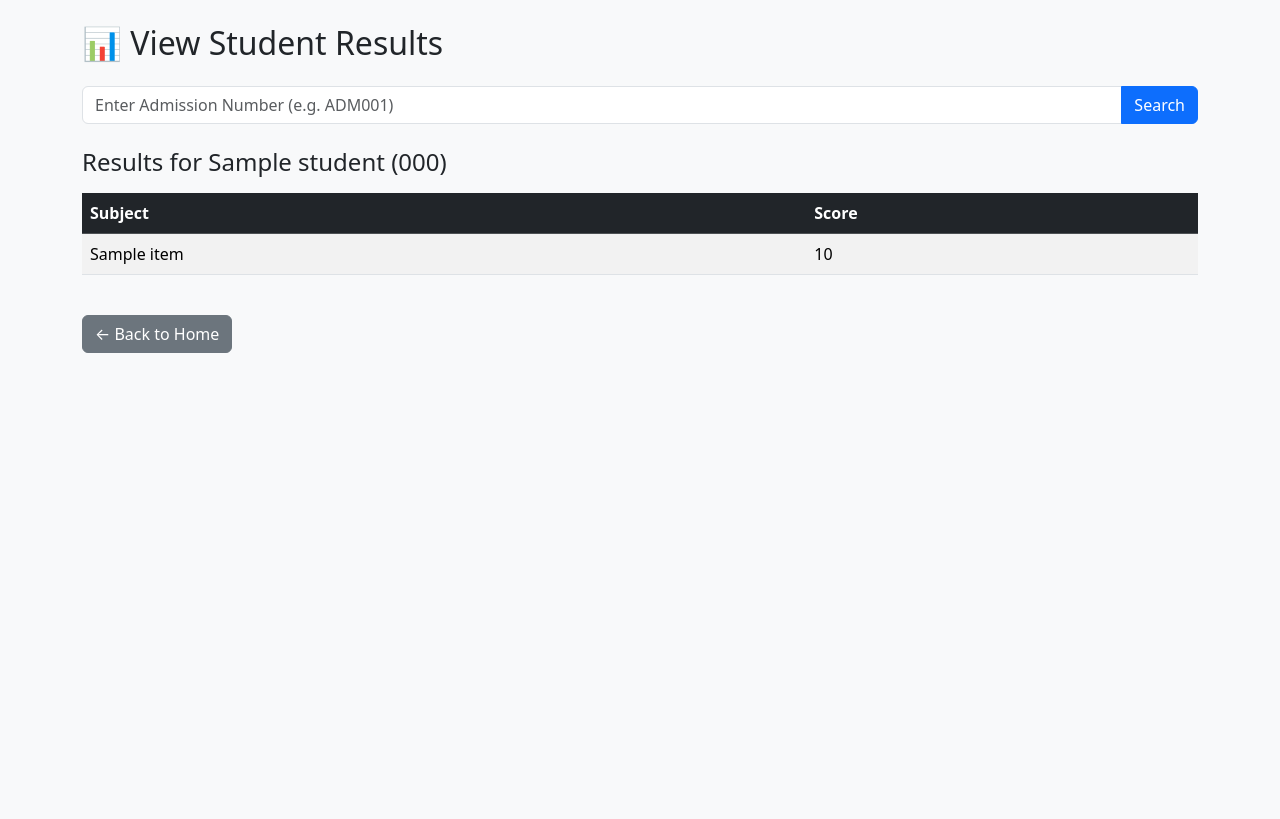
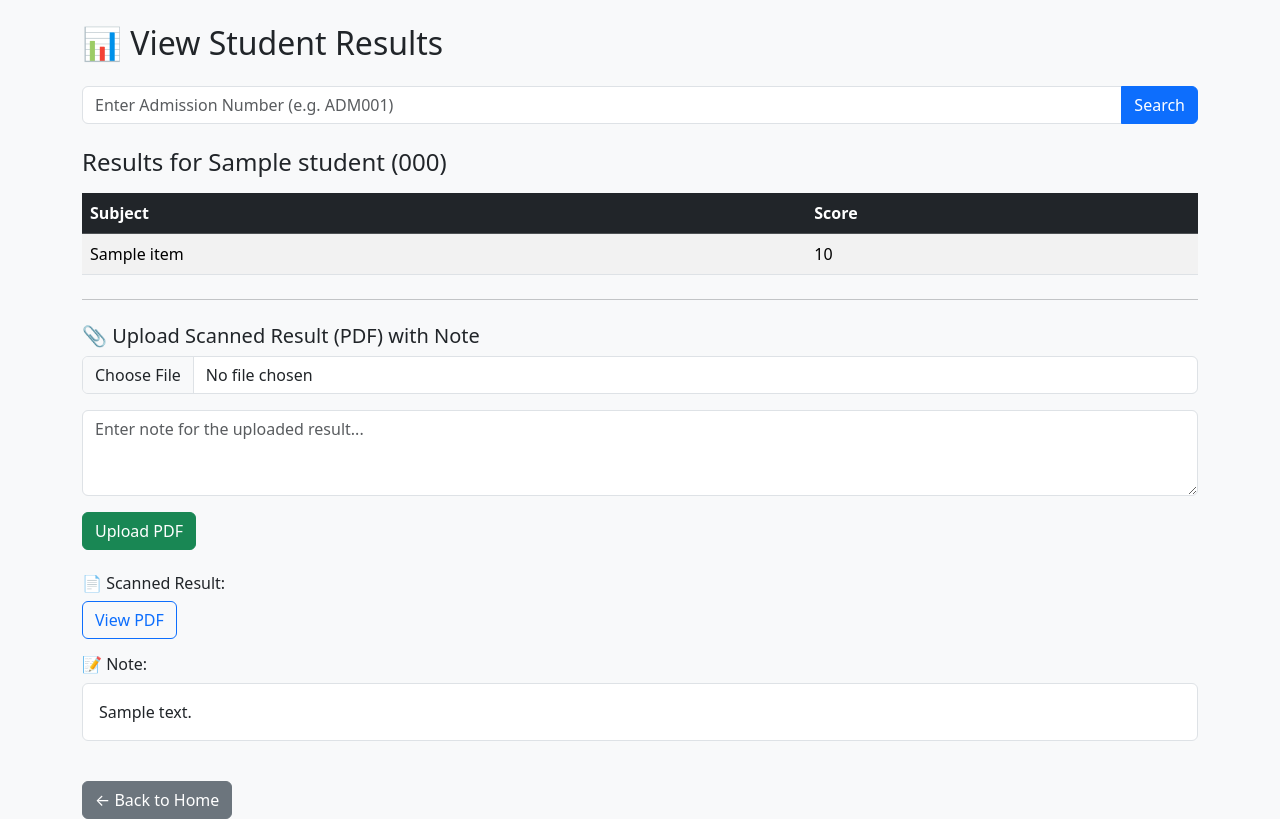
Before and after one commit to analyst-doe123-hue/demo, a Flask app: template templates/results.html in a window 1280 px wide. Before the commit the page ends 353 px from the top, so only its background shows below. Run offline with Flask 3, Linux system fonts and the light colour scheme; the template is opened without the code that fills it: most values are stand-ins (such as "Sample title", 1, 10 or a date in 2020).

Commit message:
appp.py cor

```diff
--- a/app.py
+++ b/app.py
@@ -5,12 +5,16 @@ from werkzeug.utils import secure_filename
 
 app = Flask(__name__)
 app.config['UPLOAD_FOLDER'] = 'static/images/gallery_uploads'
-app.config['MAX_CONTENT_LENGTH'] = 16 * 1024 * 1024  # 16MB max file size
+app.config['RESULTS_UPLOAD_FOLDER'] = 'static/results_uploads'
+app.config['ALLOWED_RESULT_EXTENSIONS'] = {'pdf'}
+app.config['MAX_CONTENT_LENGTH'] = 16 * 1024 * 1024  # 16MB max
 
-# Ensure upload folder exists
+# Ensure upload folders exist
 os.makedirs(app.config['UPLOAD_FOLDER'], exist_ok=True)
+os.makedirs(app.config['RESULTS_UPLOAD_FOLDER'], exist_ok=True)
 
 students_data = {}
+uploads = []
 
 def load_students():
     try:
@@ -35,7 +39,8 @@ def get_student_results(adm_no):
                     })
     return results
 
-uploads = []
+def allowed_result_file(filename):
+    return '.' in filename and filename.rsplit('.', 1)[1].lower() in app.config['ALLOWED_RESULT_EXTENSIONS']
 
 @app.route('/')
 def home():
@@ -65,12 +70,54 @@ def profile_redirect():
 def results():
     if request.method == 'POST':
         adm_no = request.form.get('adm_no', '').strip().upper()
-        student = students_data.get(adm_no)
-        if not student:
-            return render_template('results.html', error="Student not found!")
-        results = get_student_results(adm_no)
-        return render_template('results.html', student=student, results=results)
-    return render_template('results.html')
+    else:
+        adm_no = request.args.get('adm_no', '').strip().upper()
+
+    if not adm_no:
+        return render_template('results.html')
+
+    student = students_data.get(adm_no)
+    if not student:
+        return render_template('results.html', error="Student not found!")
+
+    results = get_student_results(adm_no)
+
+    # PDF and note
+    pdf_filename = f"{adm_no}_result.pdf"
+    note_filename = f"{adm_no}_note.txt"
+    pdf_path = os.path.join(app.config['RESULTS_UPLOAD_FOLDER'], pdf_filename)
+    note_path = os.path.join(app.config['RESULTS_UPLOAD_FOLDER'], note_filename)
+
+    result_pdf_url = url_for('static', filename=f"results_uploads/{pdf_filename}") if os.path.exists(pdf_path) else None
+    result_note = ""
+    if os.path.exists(note_path):
+        with open(note_path, 'r', encoding='utf-8') as f:
+            result_note = f.read()
+
+    return render_template('results.html', student=student, results=results, result_pdf=result_pdf_url, result_note=result_note)
+
+@app.route('/upload_result_file', methods=['POST'])
+def upload_result_file():
+    adm_no = request.form.get('adm_no', '').strip().upper()
+    note = request.form.get('note', '')
+    file = request.files.get('result_pdf')
+
+    if adm_no not in students_data:
+        return render_template('results.html', error="Student not found!")
+
+    if file and allowed_result_file(file.filename):
+        filename = secure_filename(f"{adm_no}_result.pdf")
+        filepath = os.path.join(app.config['RESULTS_UPLOAD_FOLDER'], filename)
+        file.save(filepath)
+
+        # Save note
+        note_path = os.path.join(app.config['RESULTS_UPLOAD_FOLDER'], f"{adm_no}_note.txt")
+        with open(note_path, 'w', encoding='utf-8') as f:
+            f.write(note)
+
+        return redirect(url_for('results', adm_no=adm_no))
+    else:
+        return render_template('results.html', error="Invalid file type. Please upload a PDF.")
 
 @app.route('/gallery', methods=['GET', 'POST'])
 def gallery():
@@ -87,7 +134,7 @@ def gallery():
 
     return render_template('gallery.html', uploads=uploads)
 
-# Load data once at startup
+# Load students at startup
 load_students()
 
 if __name__ == '__main__':
--- a/templates/results.html
+++ b/templates/results.html
@@ -8,6 +8,7 @@
 <body class="bg-light">
     <div class="container mt-4">
         <h2 class="mb-4">📊 View Student Results</h2>
+
         <form method="POST" class="mb-4">
             <div class="input-group">
                 <input type="text" name="adm_no" class="form-control" placeholder="Enter Admission Number (e.g. ADM001)" required>
@@ -21,6 +22,7 @@
 
         {% if student %}
             <h4>Results for {{ student["Full Name"] }} ({{ student["Admission Number"] }})</h4>
+
             {% if results %}
                 <table class="table table-striped mt-3">
                     <thead class="table-dark">
@@ -41,6 +43,34 @@
             {% else %}
                 <p>No results found for this student.</p>
             {% endif %}
+
+            <hr class="my-4">
+
+            <h5>📎 Upload Scanned Result (PDF) with Note</h5>
+            <form action="/upload_result_file" method="POST" enctype="multipart/form-data" class="mb-3">
+                <input type="hidden" name="adm_no" value="{{ student['Admission Number'] }}">
+                <div class="mb-3">
+                    <input type="file" name="result_pdf" accept=".pdf" class="form-control" required>
+                </div>
+                <div class="mb-3">
+                    <textarea name="note" rows="3" class="form-control" placeholder="Enter note for the uploaded result..." required></textarea>
+                </div>
+                <button type="submit" class="btn btn-success">Upload PDF</button>
+            </form>
+
+            {% if result_pdf %}
+                <div class="mt-4">
+                    <h6>📄 Scanned Result:</h6>
+                    <a href="{{ result_pdf }}" target="_blank" class="btn btn-outline-primary">View PDF</a>
+                </div>
+            {% endif %}
+
+            {% if result_note %}
+                <div class="mt-3">
+                    <h6>📝 Note:</h6>
+                    <p class="border rounded p-3 bg-white">{{ result_note }}</p>
+                </div>
+            {% endif %}
         {% endif %}
 
         <a href="/" class="btn btn-secondary mt-4">← Back to Home</a>
```
